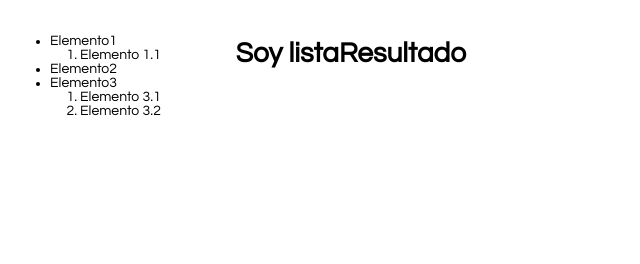
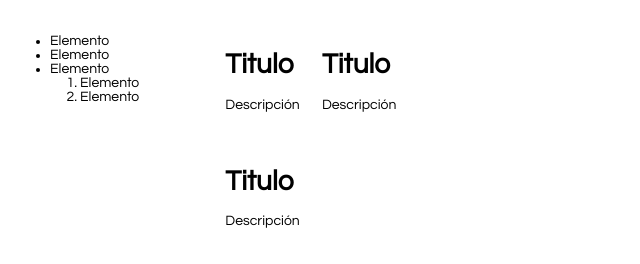
Before and after one commit to juanmaMTR/crud_React, a React app: page / in a window 1280 px wide. Both pictures are taken after a click on the button "Enviar". Shown: the whole page, without its empty margins (0-640 px from the left). Built offline with nearby package versions, Linux system fonts and the light colour scheme.

Commit message:
Resuelto

```diff
--- a/src/index.css
+++ b/src/index.css
@@ -51,3 +51,7 @@ ol, ul {
 #listaResultado{
     display: none;
 }
+#resultados{
+    float: left;
+    margin: 5%;
+}
--- a/src/index.js
+++ b/src/index.js
@@ -11,23 +11,27 @@ class Menu extends React.Component {
       return (
         <div id='menu'>
             <ul>
-              <li>
-              Elemento1
+              <Elemento />
+              <Elemento />
+              <Elemento />
               <ol>
-                <li>Elemento 1.1</li>
+                <Elemento />
+                <Elemento />
               </ol>
-              </li>
-              <li>Elemento2</li>
-              <li>
-                Elemento3
-                <ol>
-                  <li>Elemento 3.1</li>
-                  <li>Elemento 3.2</li>
-                </ol>
-              </li>
             </ul>
         </div>
       );
+    }
+}
+
+class Elemento extends React.Component{
+    constructor(){
+        super()
+    }
+    render(){
+        return(
+            <li>Elemento</li>
+        )
     }
 }
 
@@ -36,7 +40,6 @@ class Formulario extends React.Component {
         super()
     }
     handleClick(checked){
-        console.log('entra');
         if(checked==true){
             let formulario=document.getElementById('formulario')
             formulario.style.display="none"
@@ -95,7 +98,26 @@ class ListaResultado extends React.Component{
     render(){
         return(
             <div id='listaResultado'>
-                <h1>Soy listaResultado</h1>
+                <Resultados />
+                <Resultados />
+                <Resultados />
+            </div>
+        )
+    }
+    aleatorio(){
+        console.log('entraaaa');
+    }
+}
+
+class Resultados extends React.Component{
+    constructor(){
+        super()
+    }
+    render(){
+        return(
+            <div id='resultados'>
+                <h1>Titulo</h1>
+                <p>Descripción</p>
             </div>
         )
     }
```
